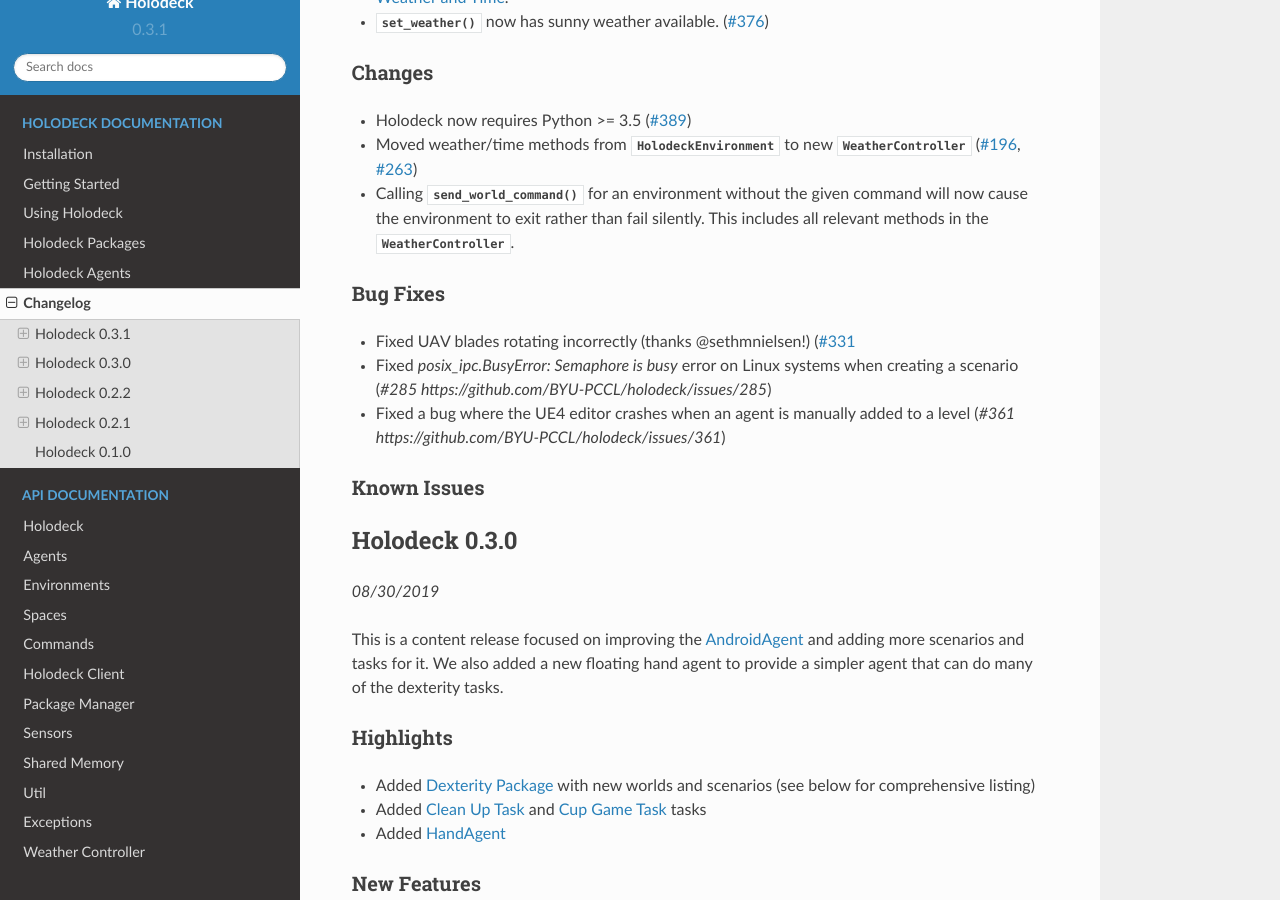
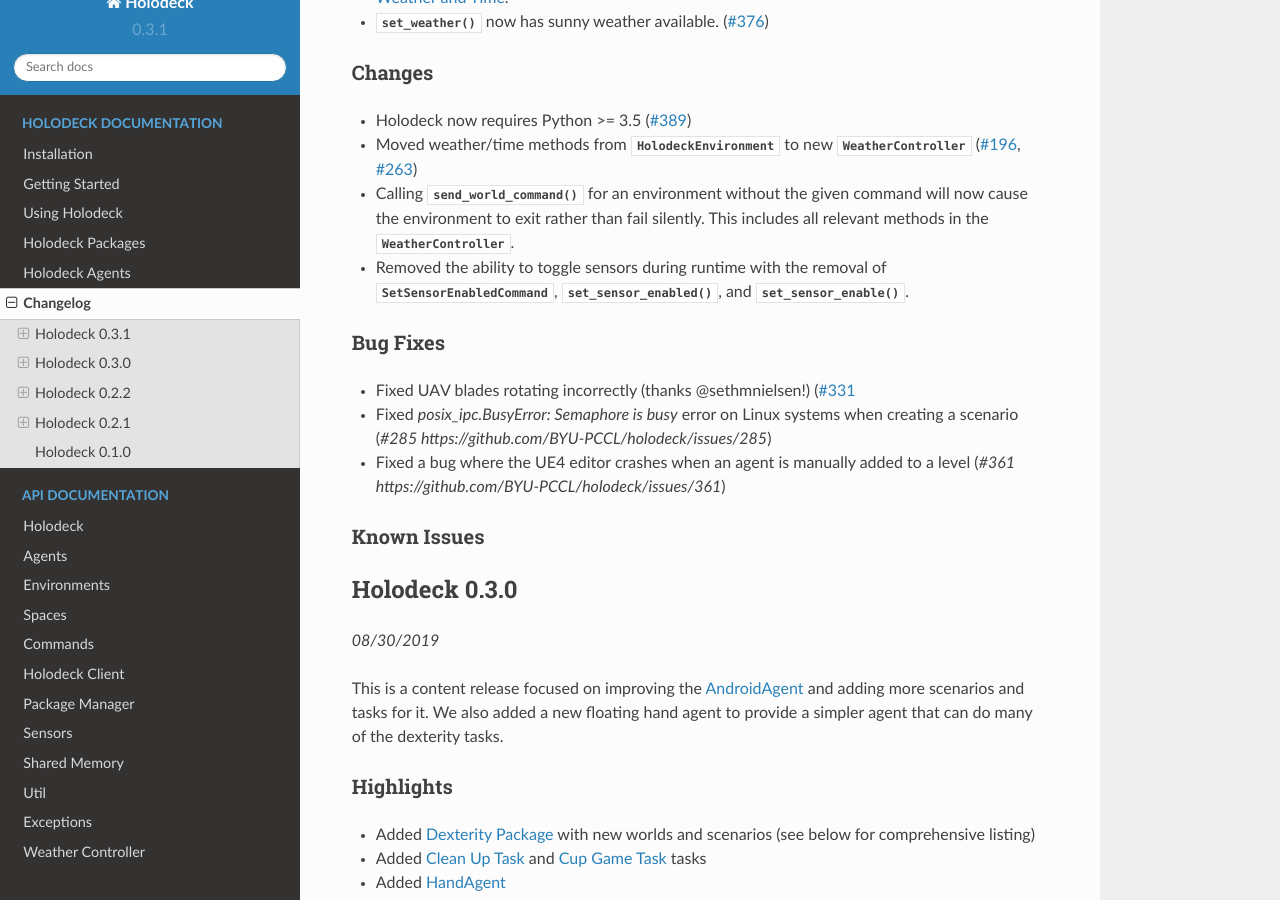
Before and after one commit to BYU-PCCL/holodeck, a Sphinx documentation site: the page built from docs/changelog/changelog.rst, in a window 1280 px wide and 900 px high, scrolled down 572 px. Built offline with Sphinx 7.4.7 and the Read the Docs theme 2.0.0, drawn with Linux system fonts in a browser that asks for light colours; formulas are drawn with MathJax 3.

Commit message:
Add changelog message

```diff
--- a/docs/changelog/changelog.rst
+++ b/docs/changelog/changelog.rst
@@ -54,6 +54,10 @@ Changes
   the environment to exit rather than fail silently.
   This includes all relevant methods in the
   :class:`~holodeck.weather.WeatherController`.
+- Removed the ability to toggle sensors during runtime with the removal of
+  :class:`~holodeck.environments.command.SetSensorEnabledCommand`,
+  :meth:`~holodeck.environments.HolodeckEnvironment.set_sensor_enabled`, and
+  :meth:`~holodeck.sensors.HolodeckSensor.set_sensor_enable`.
 
 Bug Fixes
 ~~~~~~~~~
```
